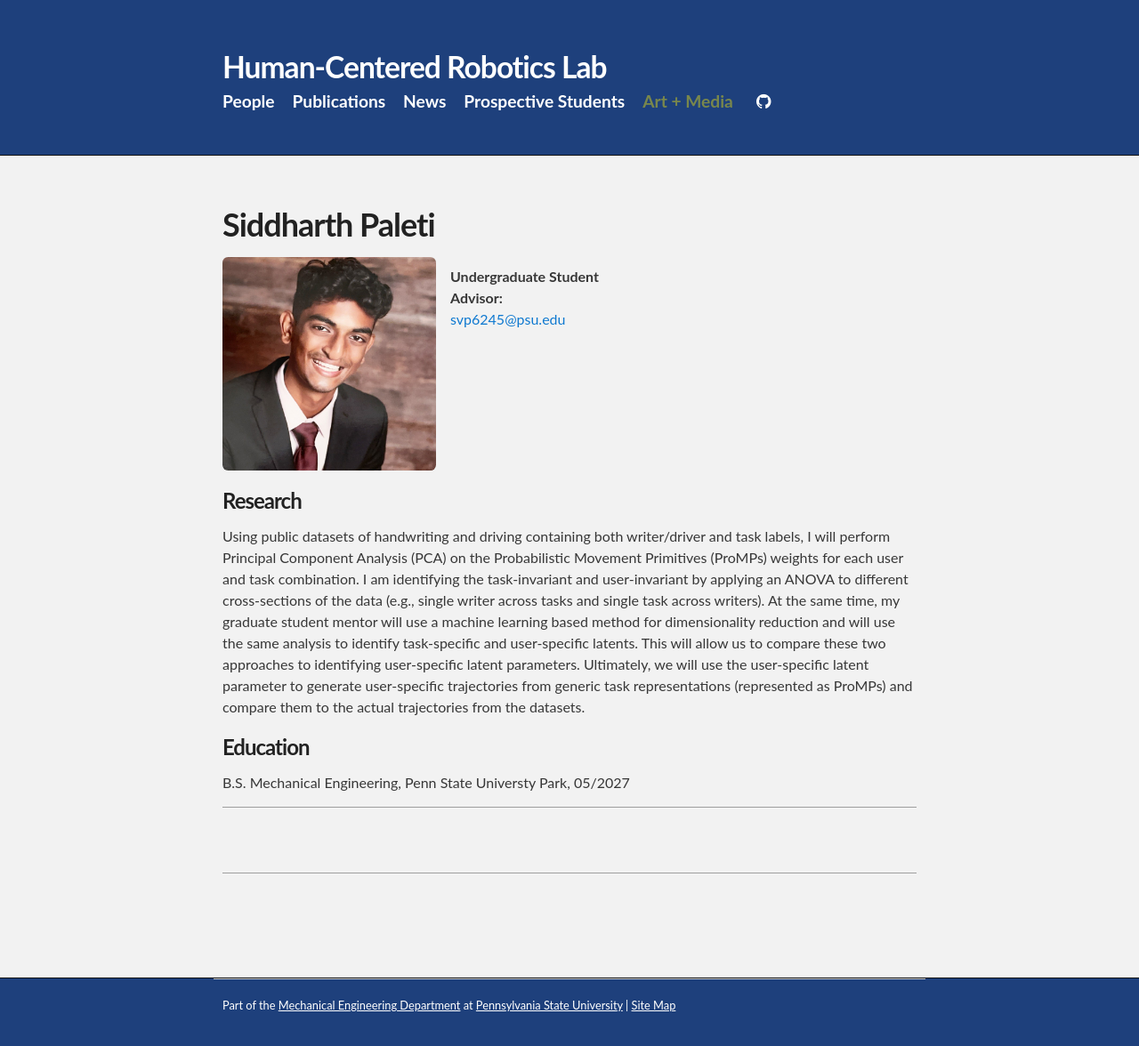
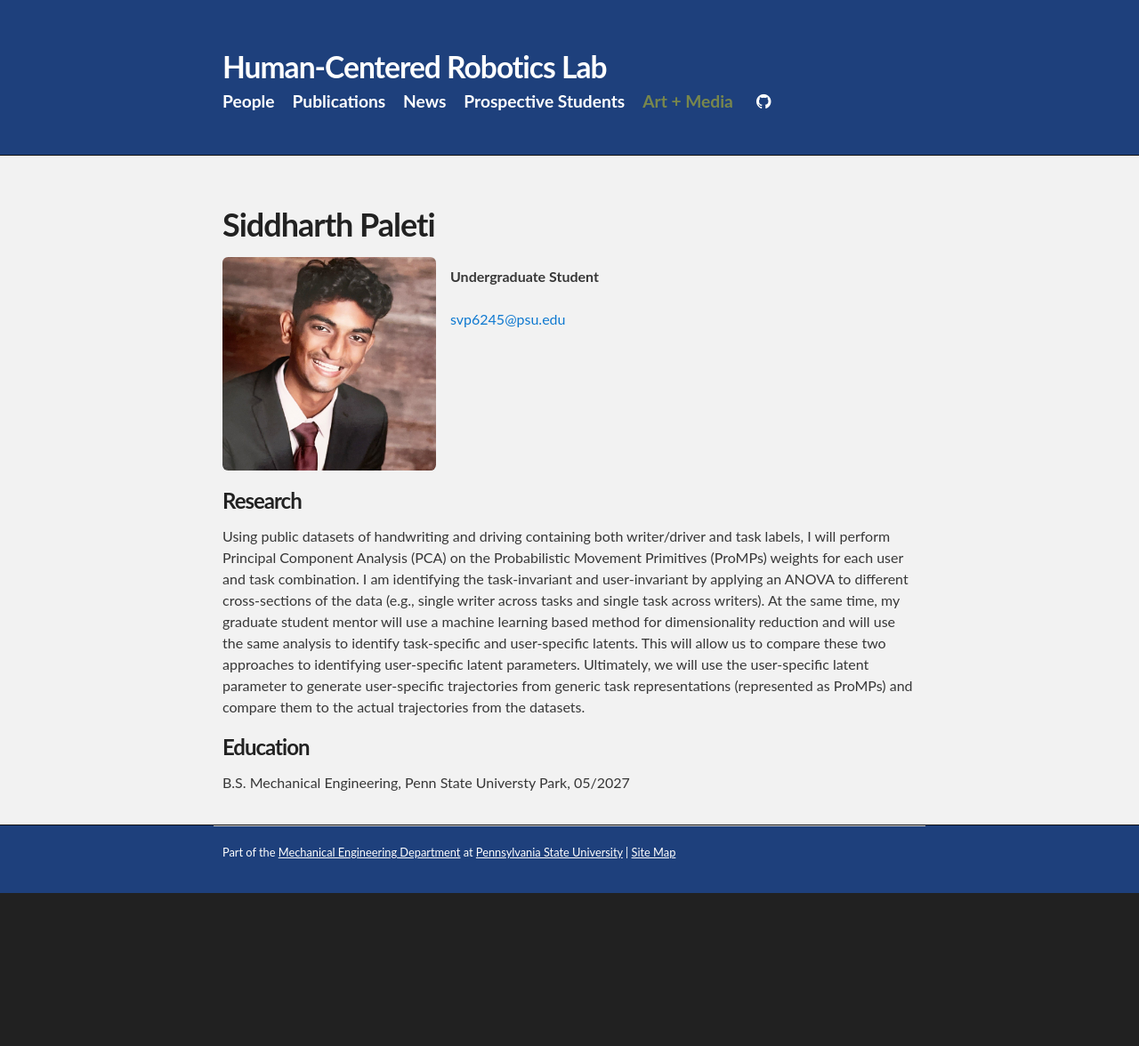
Before and after one commit to psu-hcr/psu-hcr.github.io, a Jekyll site: the page built from people/siddarthpaleti.html, in a window 1280 px wide. Shown: the whole page at 89% size. Built offline with Jekyll 4.4.1, drawn with Linux system fonts in a browser that asks for light colours; after the commit the page ends 1004 px from its top, so only the background shows below that; grey boxes are pictures that could not be loaded.

Commit message:
- Deleted unnecessary code

```diff
--- a/people/siddarthpaleti.html
+++ b/people/siddarthpaleti.html
@@ -12,7 +12,7 @@ title: Siddharth Paleti
   </div>
   <div class="column">
     <p><b>Undergraduate Student</b>
-    <br><b>Advisor:</b> <a href=""></a>
+    <br><b></b> <a href=""></a>
     <br><a href="svp6245@psu.edu">svp6245@psu.edu</a>
     <!-- <br><a href="https://sidpaleti.github.io/SiddharthPaleti/">Google Scholar</a>
     <br><a href="/pdfs/fitz_cv.pdf">Curriculum Vitae</a></p> -->
@@ -36,23 +36,3 @@ to the actual trajectories from the datasets. </p>
 -->
   <h3>Education</h3>
   <p>B.S. Mechanical Engineering, Penn State Universty Park, 05/2027</p>
-  <p></p>
-<!--
-  <h3>Awards and Honors</h3>
-
-
-
-  <h3>Teaching</h3>
-  <p>TA for Mechanical Engineering Design Methodology (ME340), Fall 2021
-  -->
-  <hr>
-  <h3></h3>
-	<p><b></b>
-			<br>
-			<br><i></i> <a href=""></a>  <a href=""></a></p>
-  <hr>
-  <h3></h3>
-	<p><b></b>
-			<br>
-			<br><i></i> <a href=""></a>  <a href=""></a></p>
-<br>
```
